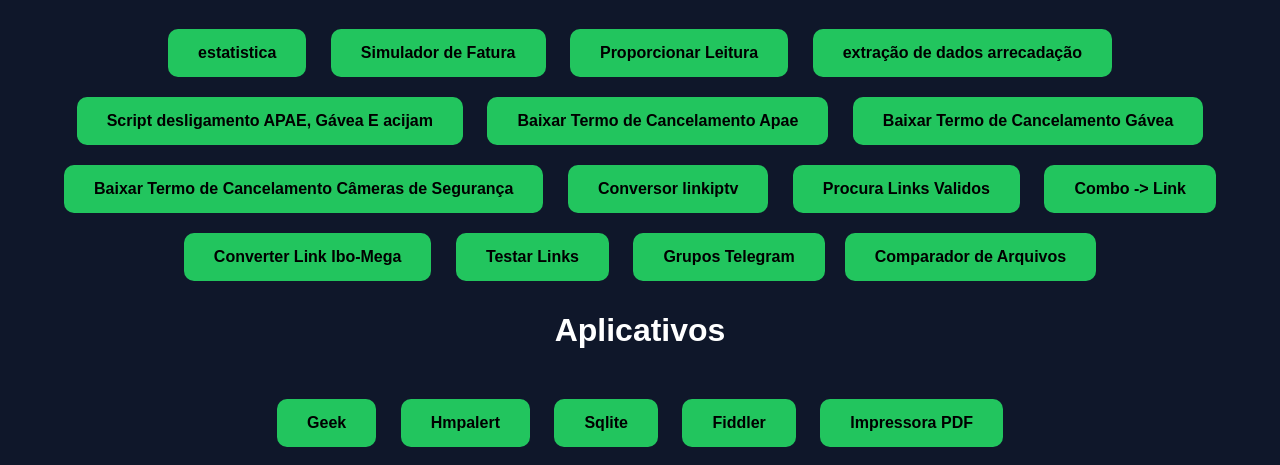
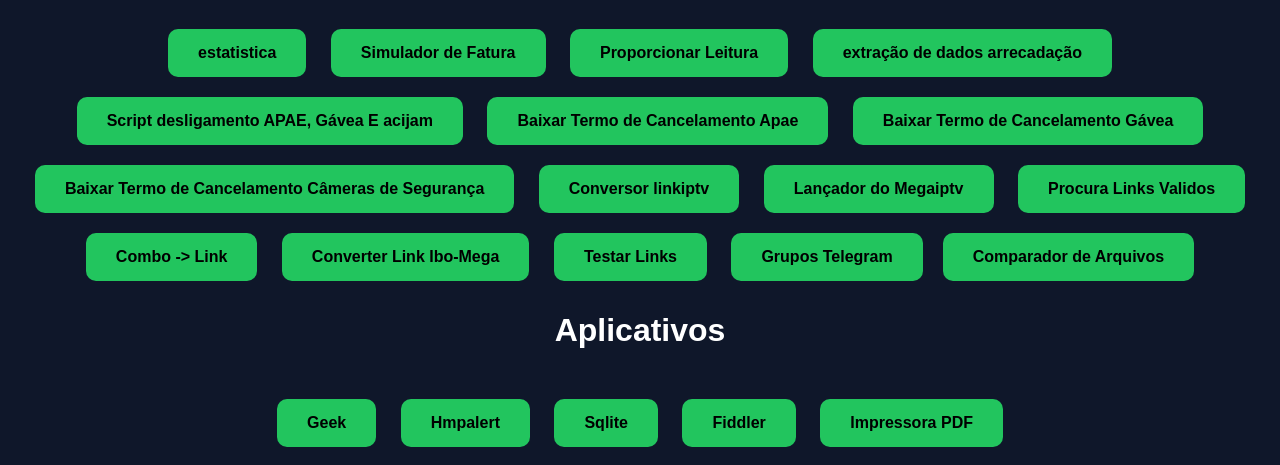
Before and after one commit to marcoandreijm-tech/Comandos-powershell, a plain HTML site: page index.html in a window 1280 px wide. Shown: the part 626-1091 px from the top of the page. Drawn offline with Linux system fonts and the light colour scheme.

Commit message:
Update index.html

```diff
--- a/index.html
+++ b/index.html
@@ -150,6 +150,10 @@ estatistica
         Conversor linkiptv
     </a>
 
+<a class="btn" href="Megapower.txt">
+        Lançador do Megaiptv
+    </a>
+
 <a class="btn" href="Linksvalidos.txt">
         Procura Links Validos
     </a>
```
